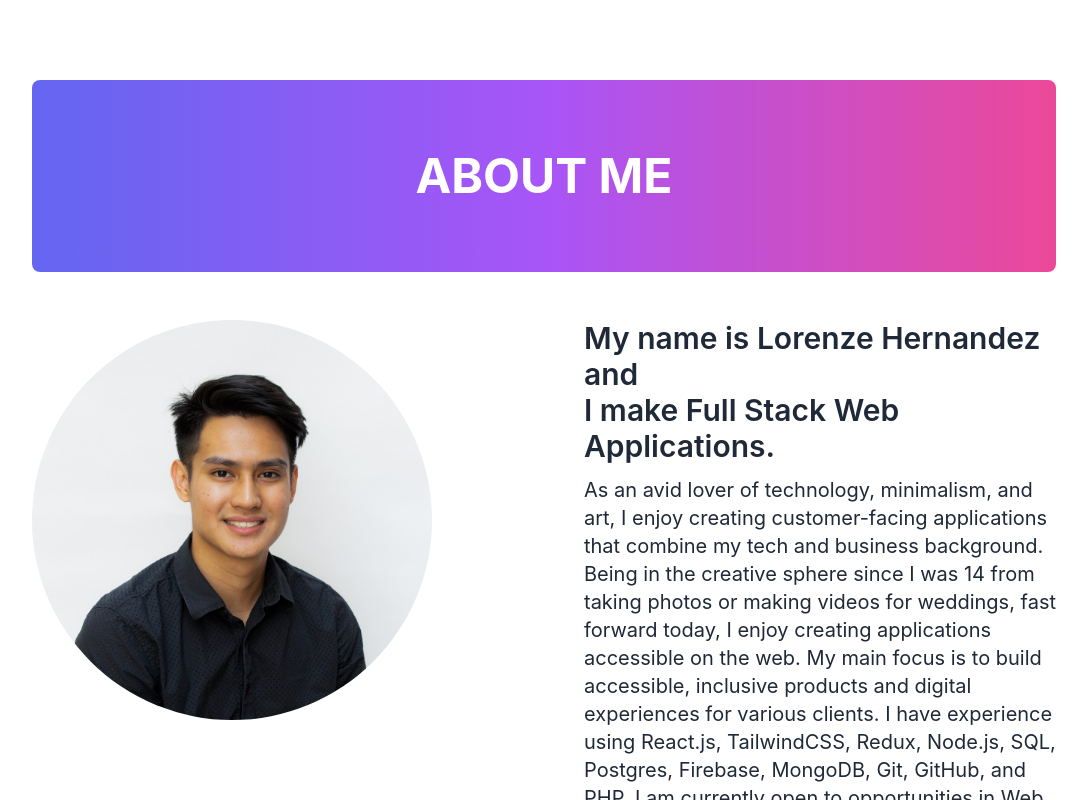
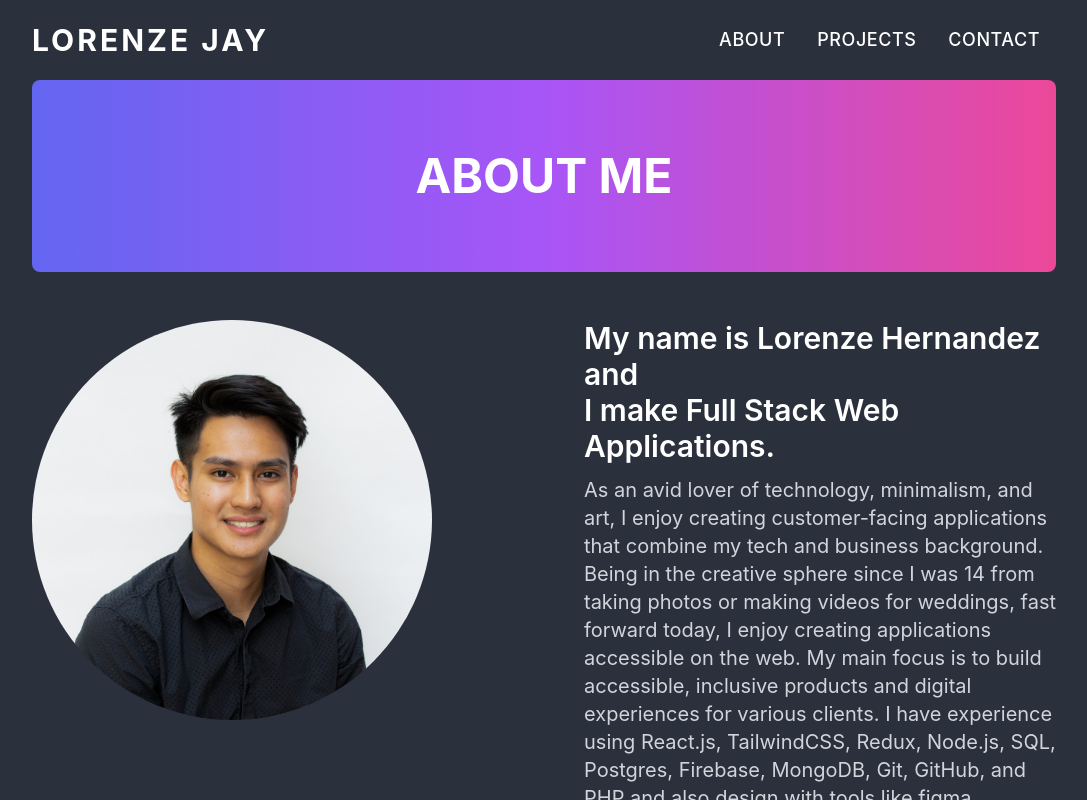
Before and after one commit to lorenzejay/portfolio-site, a Next.js app: page /about in a window 1280 px wide. Shown: the top 800 px of the page, without its empty margins (96-1183 px from the left). Built offline with nearby package versions, Linux system fonts and the light colour scheme.

Commit message:
only dark theme

```diff
--- a/pages/about.js
+++ b/pages/about.js
@@ -31,11 +31,11 @@ const About = () => {
               </div>
             </div>
             <div className="lg:w-1/2">
-              <h3 className="font-semibold text-3xl">
+              <h3 className="font-semibold text-3xl text-white">
                 My name is Lorenze Hernandez and <br /> I make Full Stack Web
                 Applications.
               </h3>
-              <p className="my-3 text-xl 3xl:text-3xl">
+              <p className="my-3 text-xl 3xl:text-3xl text-gray-300">
                 As an avid lover of technology, minimalism, and art, I enjoy
                 creating customer-facing applications that combine my tech and
                 business background. Being in the creative sphere since I was 14
@@ -44,13 +44,8 @@ const About = () => {
                 main focus is to build accessible, inclusive products and
                 digital experiences for various clients. I have experience using
                 React.js, TailwindCSS, Redux, Node.js, SQL, Postgres, Firebase,
-                MongoDB, Git, GitHub, and PHP. I am currently open to
-                opportunities in Web Development.
-              </p>
-
-              <p className="my-3 text-xl 3xl:text-3xl">
-                My main focus is to build accessible, inclusive products and
-                digital experiences for a variety of clients.
+                MongoDB, Git, GitHub, and PHP and also design with tools like
+                figma.
               </p>
             </div>
           </div>
--- a/tailwind.config.js
+++ b/tailwind.config.js
@@ -37,5 +37,8 @@ module.exports = {
     gridColumnEnd: ["responsive", "hover"],
     borderWidth: ["hover", "focus"],
   },
+  daisyui: {
+    themes: ["dark"],
+  },
   plugins: [require("daisyui")],
 };
```
